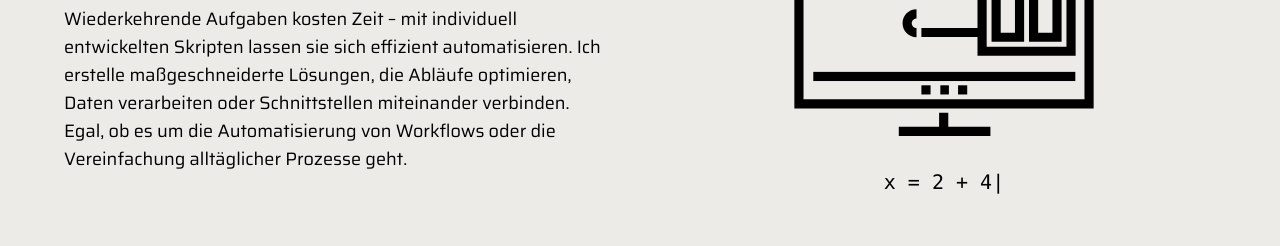
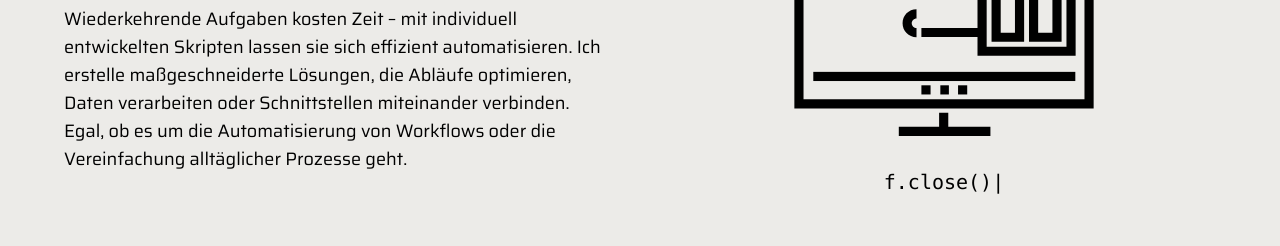
Before and after one commit to louziferr/luzie-website, a Next.js app: page /software in a window 1280 px wide. Shown: the part 2574-2820 px from the top of the page. Built offline with nearby package versions, Linux system fonts and the light colour scheme; a web font is replaced by a local one; what tailwindcss-animated would draw is missing.

Commit message:
small change on software

```diff
--- a/app/software/page.tsx
+++ b/app/software/page.tsx
@@ -17,7 +17,7 @@ export default function Software() {
             "Software",
           ]}
           wrapper="span"
-          speed={50}
+          speed={30}
           className="text-white font-anta text-3xl md:text-4xl animate-delay-200 mb-4"
           repeat={Infinity}
         />
@@ -175,11 +175,11 @@ export default function Software() {
                 <TypeAnimation
                   sequence={[
                     // Same substring at the start will only be typed out once, initially
-                    "x = 2 + 4",
+                    "f = open('data.csv', 'w')",
                     1000,
-                    "y = 10 / x",
+                    "f.write('done\n')",
                     1000,
-                    "z = x * y",
+                    "f.close()",
                     1000,
                   ]}
                   wrapper="span"
--- a/components/header.tsx
+++ b/components/header.tsx
@@ -177,7 +177,7 @@ export default function Header() {
               items={[
                 { title: "Web-Entwicklung", url: "/webentwicklung" },
                 { title: "Lehre", url: "/lehre" },
-                { title: "Programmierung", url: "/programmierung" },
+                { title: "Programmierung", url: "/software" },
               ]}
             />
 
```
